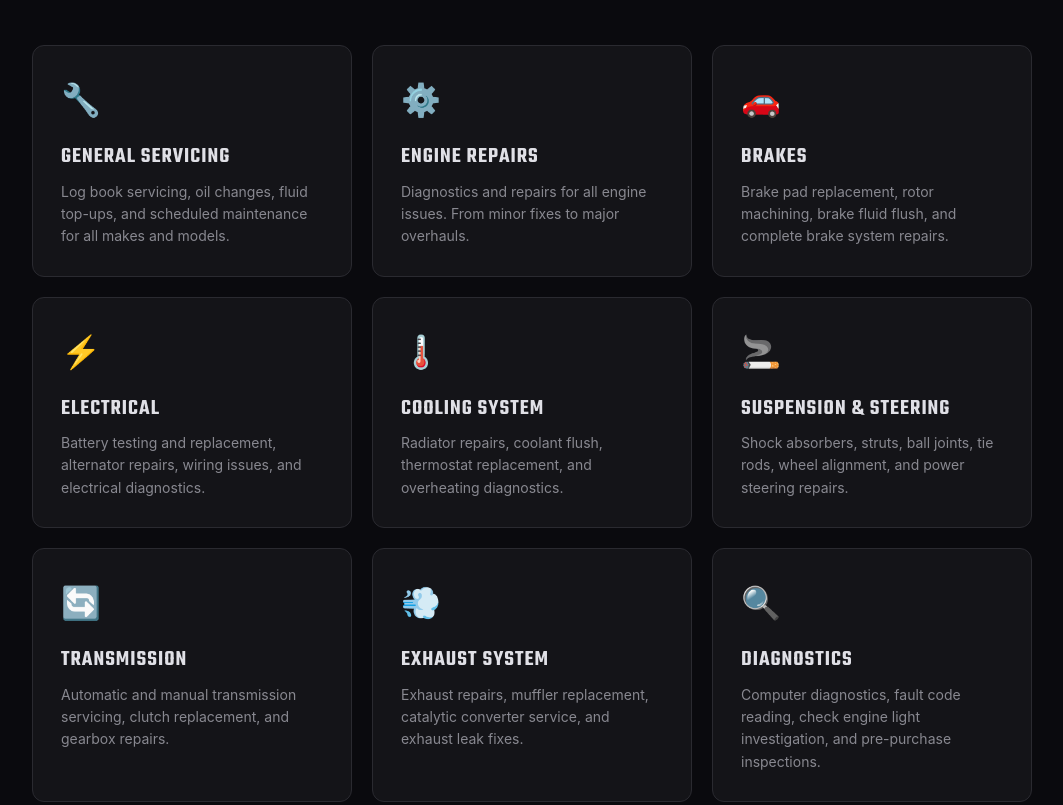
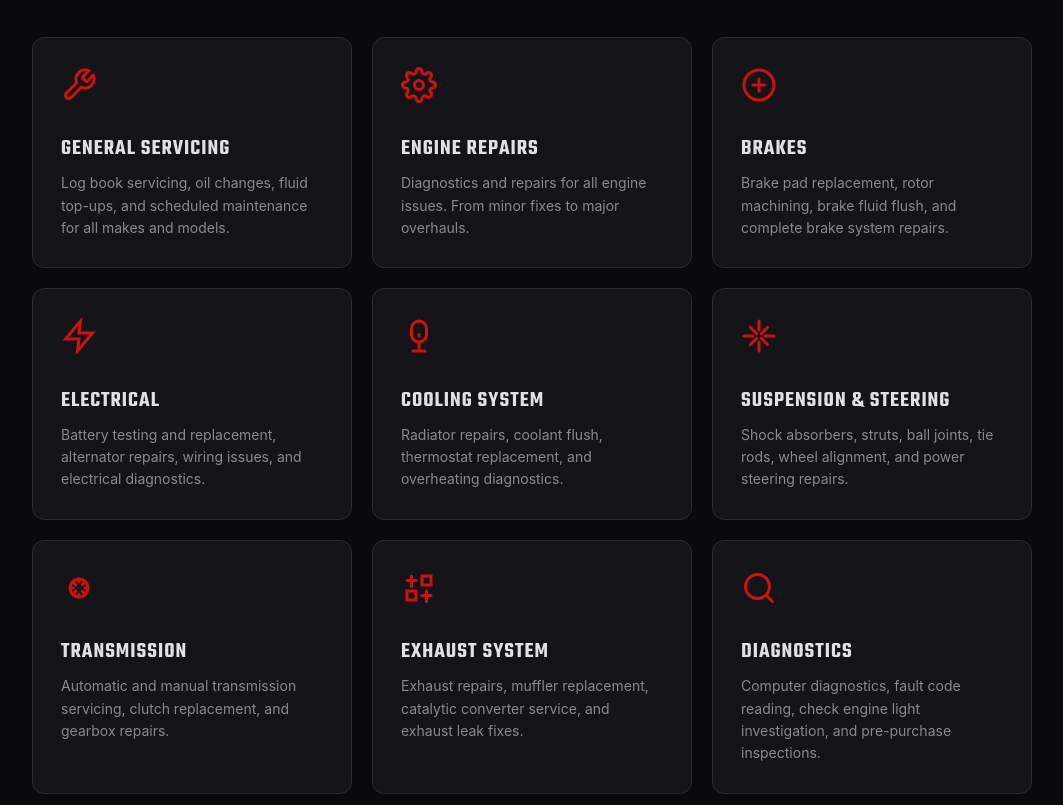
Before and after one commit to anirudhatalmale6-alt/macs-autos, a plain HTML site: page index.html in a window 1280 px wide. Shown: the part 1294-2099 px from the top of the page, without its empty margins (108-1171 px from the left). Drawn offline with Linux system fonts and the light colour scheme.

Commit message:
Replace emojis with SVG icons - consistent across all devices

```diff
--- a/index.html
+++ b/index.html
@@ -219,7 +219,7 @@ footer .footer-brand { font-family: 'Russo One', sans-serif; font-weight: 400; c
 <section style="padding:40px 24px 0;">
   <div class="container">
     <div style="background:linear-gradient(135deg, rgba(204,17,17,0.15), rgba(204,17,17,0.05)); border:2px solid var(--red); border-radius:16px; padding:32px; text-align:center;">
-      <div style="font-size:40px; margin-bottom:8px;">&#128663;</div>
+      <div style="margin-bottom:8px;"><svg viewBox="0 0 24 24" width="48" height="48" fill="none" stroke="#cc1111" stroke-width="1.5" stroke-linecap="round"><path d="M5 17h14M5 17a2 2 0 01-2-2V7a2 2 0 012-2h3l2-2h4l2 2h3a2 2 0 012 2v8a2 2 0 01-2 2M7 19h2m6 0h2"/><circle cx="7.5" cy="17" r="1.5"/><circle cx="16.5" cy="17" r="1.5"/><path d="M5 13h14"/></svg></div>
       <h2 style="font-family:'Teko',sans-serif; font-size:34px; font-weight:700; color:var(--red); margin-bottom:8px; letter-spacing:2px;">LOAN CARS AVAILABLE</h2>
       <p style="color:var(--text-muted); font-size:16px; max-width:500px; margin:0 auto;">Need to get around while your car is being serviced? No worries - we have loan cars available so you're never stuck without a ride.</p>
     </div>
@@ -236,47 +236,47 @@ footer .footer-brand { font-family: 'Russo One', sans-serif; font-weight: 400; c
     </div>
     <div class="services-grid">
       <div class="service-card">
-        <div class="service-icon">&#128295;</div>
+        <div class="service-icon"><svg viewBox="0 0 24 24" width="36" height="36" fill="none" stroke="#cc1111" stroke-width="2" stroke-linecap="round"><path d="M14.7 6.3a1 1 0 000 1.4l1.6 1.6a1 1 0 001.4 0l3.77-3.77a6 6 0 01-7.94 7.94l-6.91 6.91a2.12 2.12 0 01-3-3l6.91-6.91a6 6 0 017.94-7.94l-3.76 3.76z"/></svg></div>
         <h3>General Servicing</h3>
         <p>Log book servicing, oil changes, fluid top-ups, and scheduled maintenance for all makes and models.</p>
       </div>
       <div class="service-card">
-        <div class="service-icon">&#9881;&#65039;</div>
+        <div class="service-icon"><svg viewBox="0 0 24 24" width="36" height="36" fill="none" stroke="#cc1111" stroke-width="2" stroke-linecap="round"><circle cx="12" cy="12" r="3"/><path d="M19.4 15a1.65 1.65 0 00.33 1.82l.06.06a2 2 0 01-2.83 2.83l-.06-.06a1.65 1.65 0 00-1.82-.33 1.65 1.65 0 00-1 1.51V21a2 2 0 01-4 0v-.09A1.65 1.65 0 009 19.4a1.65 1.65 0 00-1.82.33l-.06.06a2 2 0 01-2.83-2.83l.06-.06A1.65 1.65 0 004.68 15a1.65 1.65 0 00-1.51-1H3a2 2 0 010-4h.09A1.65 1.65 0 004.6 9a1.65 1.65 0 00-.33-1.82l-.06-.06a2 2 0 012.83-2.83l.06.06A1.65 1.65 0 009 4.68a1.65 1.65 0 001-1.51V3a2 2 0 014 0v.09a1.65 1.65 0 001 1.51 1.65 1.65 0 001.82-.33l.06-.06a2 2 0 012.83 2.83l-.06.06A1.65 1.65 0 0019.4 9a1.65 1.65 0 001.51 1H21a2 2 0 010 4h-.09a1.65 1.65 0 00-1.51 1z"/></svg></div>
         <h3>Engine Repairs</h3>
         <p>Diagnostics and repairs for all engine issues. From minor fixes to major overhauls.</p>
       </div>
       <div class="service-card">
-        <div class="service-icon">&#128663;</div>
+        <div class="service-icon"><svg viewBox="0 0 24 24" width="36" height="36" fill="none" stroke="#cc1111" stroke-width="2" stroke-linecap="round"><circle cx="12" cy="12" r="10"/><line x1="12" y1="8" x2="12" y2="16"/><line x1="8" y1="12" x2="16" y2="12"/></svg></div>
         <h3>Brakes</h3>
         <p>Brake pad replacement, rotor machining, brake fluid flush, and complete brake system repairs.</p>
       </div>
       <div class="service-card">
-        <div class="service-icon">&#9889;</div>
+        <div class="service-icon"><svg viewBox="0 0 24 24" width="36" height="36" fill="none" stroke="#cc1111" stroke-width="2" stroke-linecap="round"><path d="M13 2L3 14h9l-1 8 10-12h-9l1-8z"/></svg></div>
         <h3>Electrical</h3>
         <p>Battery testing and replacement, alternator repairs, wiring issues, and electrical diagnostics.</p>
       </div>
       <div class="service-card">
-        <div class="service-icon">&#127777;&#65039;</div>
+        <div class="service-icon"><svg viewBox="0 0 24 24" width="36" height="36" fill="none" stroke="#cc1111" stroke-width="2" stroke-linecap="round"><path d="M12 2a5 5 0 015 5v4a5 5 0 01-10 0V7a5 5 0 015-5z"/><path d="M12 16v6"/><path d="M8 22h8"/><path d="M12 11v1"/></svg></div>
         <h3>Cooling System</h3>
         <p>Radiator repairs, coolant flush, thermostat replacement, and overheating diagnostics.</p>
       </div>
       <div class="service-card">
-        <div class="service-icon">&#128684;</div>
+        <div class="service-icon"><svg viewBox="0 0 24 24" width="36" height="36" fill="none" stroke="#cc1111" stroke-width="2" stroke-linecap="round"><path d="M12 2v6"/><path d="M6.3 6.3l4.2 4.2"/><path d="M2 12h6"/><path d="M6.3 17.7l4.2-4.2"/><path d="M12 22v-6"/><path d="M17.7 17.7l-4.2-4.2"/><path d="M22 12h-6"/><path d="M17.7 6.3l-4.2 4.2"/></svg></div>
         <h3>Suspension & Steering</h3>
         <p>Shock absorbers, struts, ball joints, tie rods, wheel alignment, and power steering repairs.</p>
       </div>
       <div class="service-card">
-        <div class="service-icon">&#128260;</div>
+        <div class="service-icon"><svg viewBox="0 0 24 24" width="36" height="36" fill="none" stroke="#cc1111" stroke-width="2" stroke-linecap="round"><circle cx="12" cy="12" r="6"/><path d="M12 6v2"/><path d="M12 16v2"/><path d="M6 12h2"/><path d="M16 12h2"/><path d="M8.5 8.5l1.4 1.4"/><path d="M14.1 14.1l1.4 1.4"/><path d="M8.5 15.5l1.4-1.4"/><path d="M14.1 9.9l1.4-1.4"/></svg></div>
         <h3>Transmission</h3>
         <p>Automatic and manual transmission servicing, clutch replacement, and gearbox repairs.</p>
       </div>
       <div class="service-card">
-        <div class="service-icon">&#128168;</div>
+        <div class="service-icon"><svg viewBox="0 0 24 24" width="36" height="36" fill="none" stroke="#cc1111" stroke-width="2" stroke-linecap="round"><path d="M4 14h6v6H4z"/><path d="M14 4h6v6h-6z"/><path d="M7 4v7"/><path d="M17 14v7"/><path d="M4 7h6"/><path d="M14 17h6"/></svg></div>
         <h3>Exhaust System</h3>
         <p>Exhaust repairs, muffler replacement, catalytic converter service, and exhaust leak fixes.</p>
       </div>
       <div class="service-card">
-        <div class="service-icon">&#128269;</div>
+        <div class="service-icon"><svg viewBox="0 0 24 24" width="36" height="36" fill="none" stroke="#cc1111" stroke-width="2" stroke-linecap="round"><circle cx="11" cy="11" r="8"/><line x1="21" y1="21" x2="16.65" y2="16.65"/></svg></div>
         <h3>Diagnostics</h3>
         <p>Computer diagnostics, fault code reading, check engine light investigation, and pre-purchase inspections.</p>
       </div>
@@ -401,17 +401,17 @@ footer .footer-brand { font-family: 'Russo One', sans-serif; font-weight: 400; c
     </div>
     <div class="info-grid">
       <div class="info-card">
-        <div class="info-icon">&#128197;</div>
+        <div class="info-icon"><svg viewBox="0 0 24 24" width="40" height="40" fill="none" stroke="#cc1111" stroke-width="2" stroke-linecap="round"><circle cx="12" cy="12" r="10"/><polyline points="12 6 12 12 16 14"/></svg></div>
         <h3>Opening Hours</h3>
         <p>Monday - Sunday<br>8:00 AM - 4:30 PM<br><strong style="color:var(--red);">Open 7 Days a Week</strong></p>
       </div>
       <div class="info-card">
-        <div class="info-icon">&#128736;&#65039;</div>
+        <div class="info-icon"><svg viewBox="0 0 24 24" width="40" height="40" fill="none" stroke="#cc1111" stroke-width="2" stroke-linecap="round"><path d="M14.7 6.3a1 1 0 000 1.4l1.6 1.6a1 1 0 001.4 0l3.77-3.77a6 6 0 01-7.94 7.94l-6.91 6.91a2.12 2.12 0 01-3-3l6.91-6.91a6 6 0 017.94-7.94l-3.76 3.76z"/></svg></div>
         <h3>What We Do</h3>
         <p>All mechanical work<br>All makes & models<br>Quality parts & service</p>
       </div>
       <div class="info-card">
-        <div class="info-icon">&#11088;</div>
+        <div class="info-icon"><svg viewBox="0 0 24 24" width="40" height="40" fill="none" stroke="#cc1111" stroke-width="2" stroke-linecap="round"><polygon points="12 2 15.09 8.26 22 9.27 17 14.14 18.18 21.02 12 17.77 5.82 21.02 7 14.14 2 9.27 8.91 8.26 12 2"/></svg></div>
         <h3>Why Choose Us</h3>
         <p>Honest pricing<br>Fast turnaround<br>7 days availability<br><strong style="color:var(--red);">Loan cars available</strong></p>
       </div>
```
